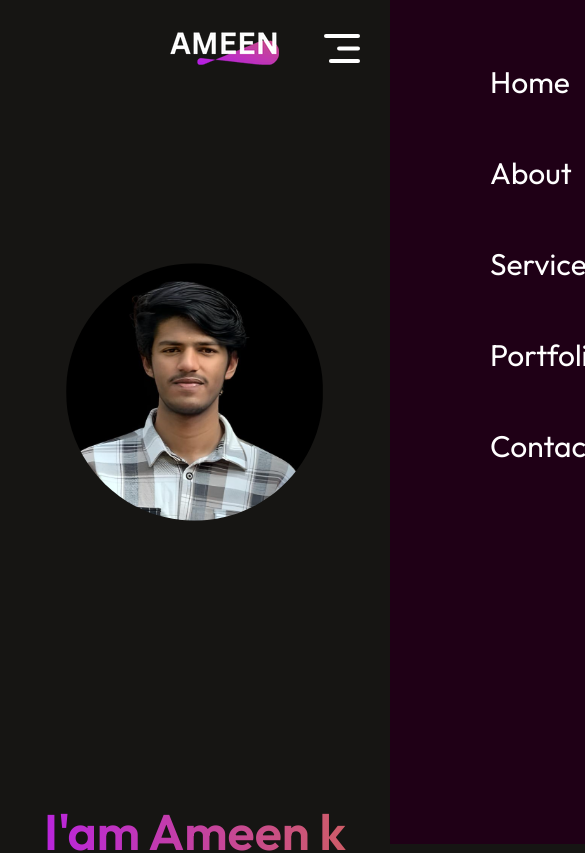
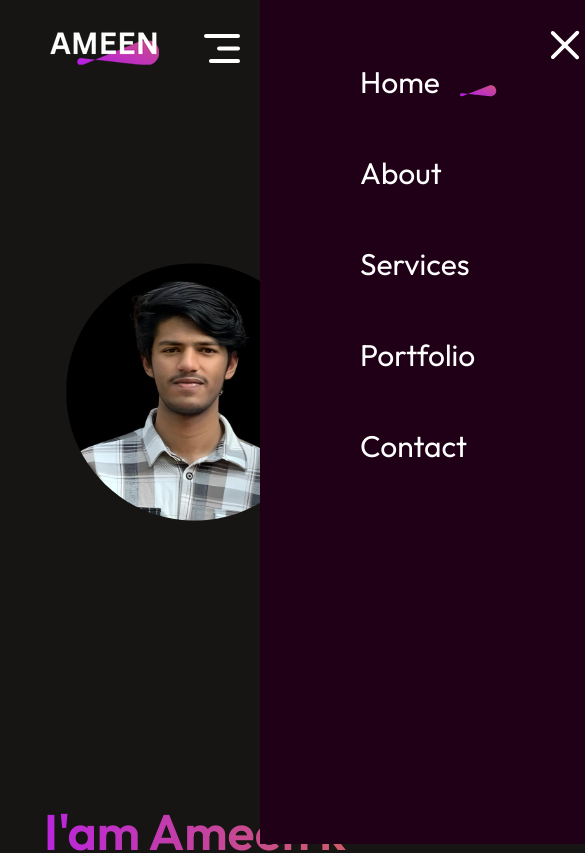
Before and after one commit to Ameen-K-Nejeeb/portfolio, a React (Vite) app in the folder portfolio/: page / in a window 390 px wide. Shown: the top 853 px of the page, 585 px wide, since content can reach past the window. Built offline with nearby package versions, Linux system fonts and the light colour scheme.

Commit message:
update : nav-menu icon position changed

```diff
--- a/portfolio/src/components/Footer/Footer.css
+++ b/portfolio/src/components/Footer/Footer.css
@@ -34,6 +34,8 @@
     font-size: 18px;
 }
 .footer-subscribe{
+    border-radius: none;
+    color: white;
     font-size: 20px;
     padding: 22px 50px;
     border-radius: 50px;
@@ -58,7 +60,7 @@
     transform: scale(1.1);
     transition: 0.3s;
 }
-@media(max-width:768px){
+@media(max-width:440px){
     .footer{
         margin: 50px 70px;
     }
@@ -71,4 +73,15 @@
         flex-direction: column-reverse;
         margin-bottom: 5px;
     }
+    .footer-emali-input{
+        width: 200px;
+        margin-left: -10px;
+
+    }
+    .footer-subscribe{
+        font-size: 20px;
+        padding: 15px 40px;
+        grid-template-columns: 1fr;
+
+    }
 }
--- a/portfolio/src/components/Navbar/Navbar/Navbar.css
+++ b/portfolio/src/components/Navbar/Navbar/Navbar.css
@@ -42,7 +42,7 @@
     display: none;
 }
 @media(max-width:768px){
-    .navbar{
+    .Navbar{
         margin: 20px 50px;
     }
     .nav-connect{
@@ -51,7 +51,7 @@
     .nav-mob-open{
         display: block;
         position: fixed;
-        right: 30px;
+        right: 150px;
     }
     .nav-mob-close{
         display: block;
@@ -67,7 +67,7 @@
         top: 0;
         gap: 30px;
         background-color: #1F0016;
-        width: 350px;
+        width: 480px;
         height: 100%;
         z-index: 2;
         transition:right 0.5s;
```
